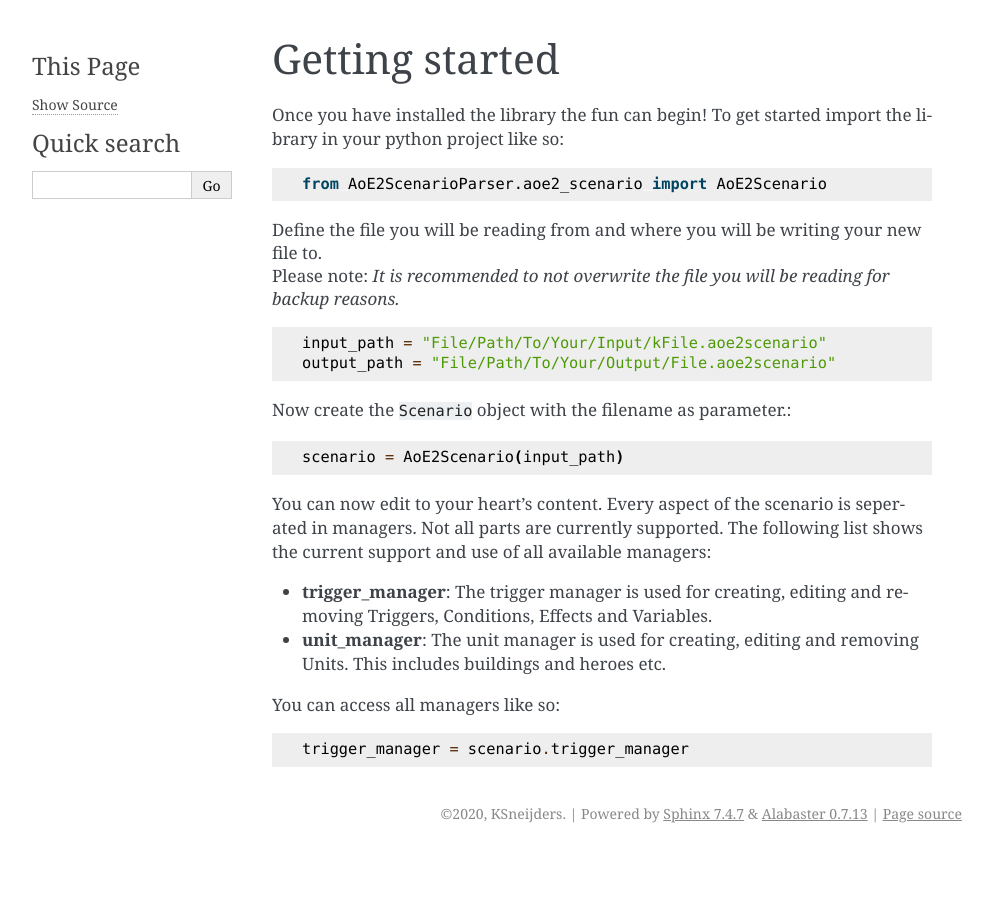
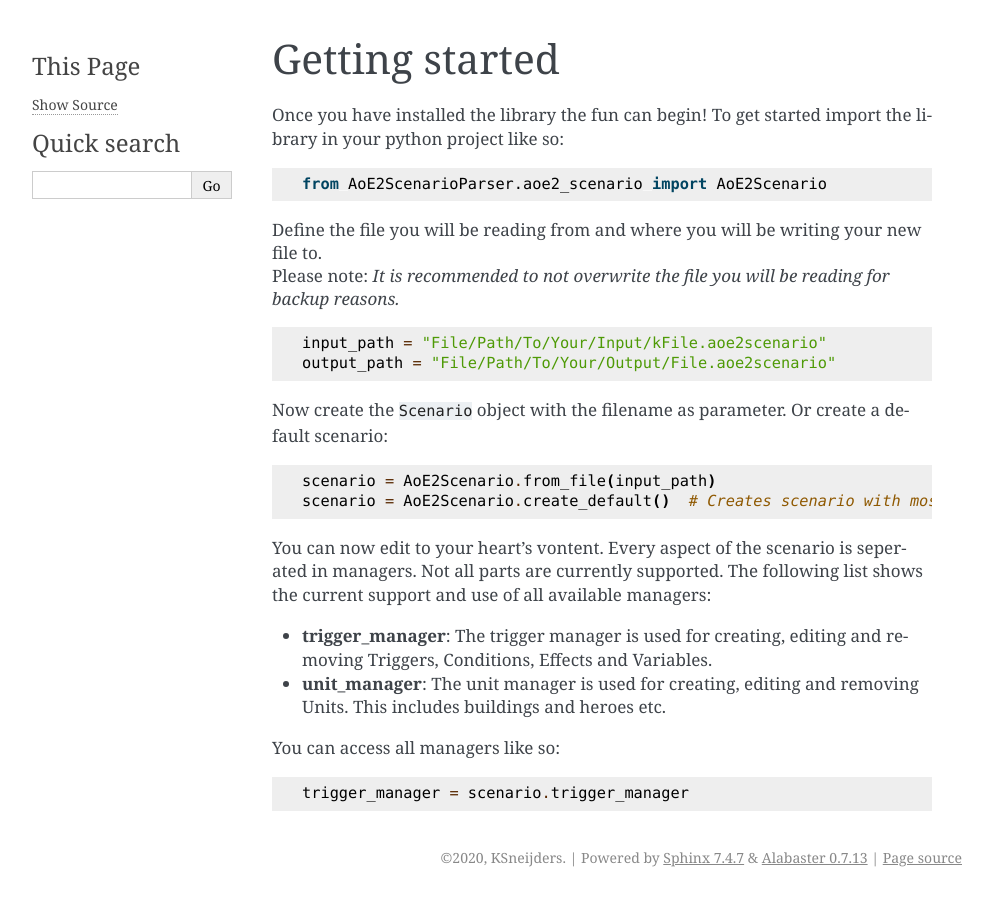
Before and after one commit to KSneijders/AoE2ScenarioParser, a Sphinx documentation site: the page built from docs/source/getting_started.rst, in a window 1280 px wide. Shown: the whole page, without its empty margins (148-1141 px from the left). Built offline with Sphinx 7.4.7, drawn with Linux system fonts in a browser that asks for light colours.

Commit message:
Updates all examples and docs with new from_file function

```diff
--- a/docs/source/examples/triggers.rst
+++ b/docs/source/examples/triggers.rst
@@ -20,7 +20,7 @@
     read_file = scenario_folder + "MAP_NAME_TO_BE_READ.aoe2scenario"
 
     # Define Scenario file
-    scenario = AoE2Scenario(read_file)
+    scenario = AoE2Scenario.from_file(read_file)
 
     # Add Trigger
     trigger_manager = scenario.trigger_manager
@@ -61,7 +61,7 @@
 These are the numbers you can use to select triggers. Which would look like::
 
     # Define Scenario file
-    scenario = AoE2Scenario(read_file)
+    scenario = AoE2Scenario.from_file(read_file)
 
     # Get Trigger
     trigger_manager = scenario.trigger_manager
--- a/docs/source/getting_started.rst
+++ b/docs/source/getting_started.rst
@@ -14,11 +14,12 @@ To get started import the library in your python project like so::
     input_path = "File/Path/To/Your/Input/kFile.aoe2scenario"
     output_path = "File/Path/To/Your/Output/File.aoe2scenario"
 
-Now create the ``Scenario`` object with the filename as parameter.::
+Now create the ``Scenario`` object with the filename as parameter. Or create a default scenario::
 
-    scenario = AoE2Scenario(input_path)
+    scenario = AoE2Scenario.from_file(input_path)
+    scenario = AoE2Scenario.create_default()  # Creates scenario with most recent version
 
-You can now edit to your heart's content. Every aspect of the scenario is seperated in managers.
+You can now edit to your heart's vontent. Every aspect of the scenario is seperated in managers.
 Not all parts are currently supported. The following list shows the current support and use of
 all available managers:
 
```
Also changed, not shown: 3 other files.
